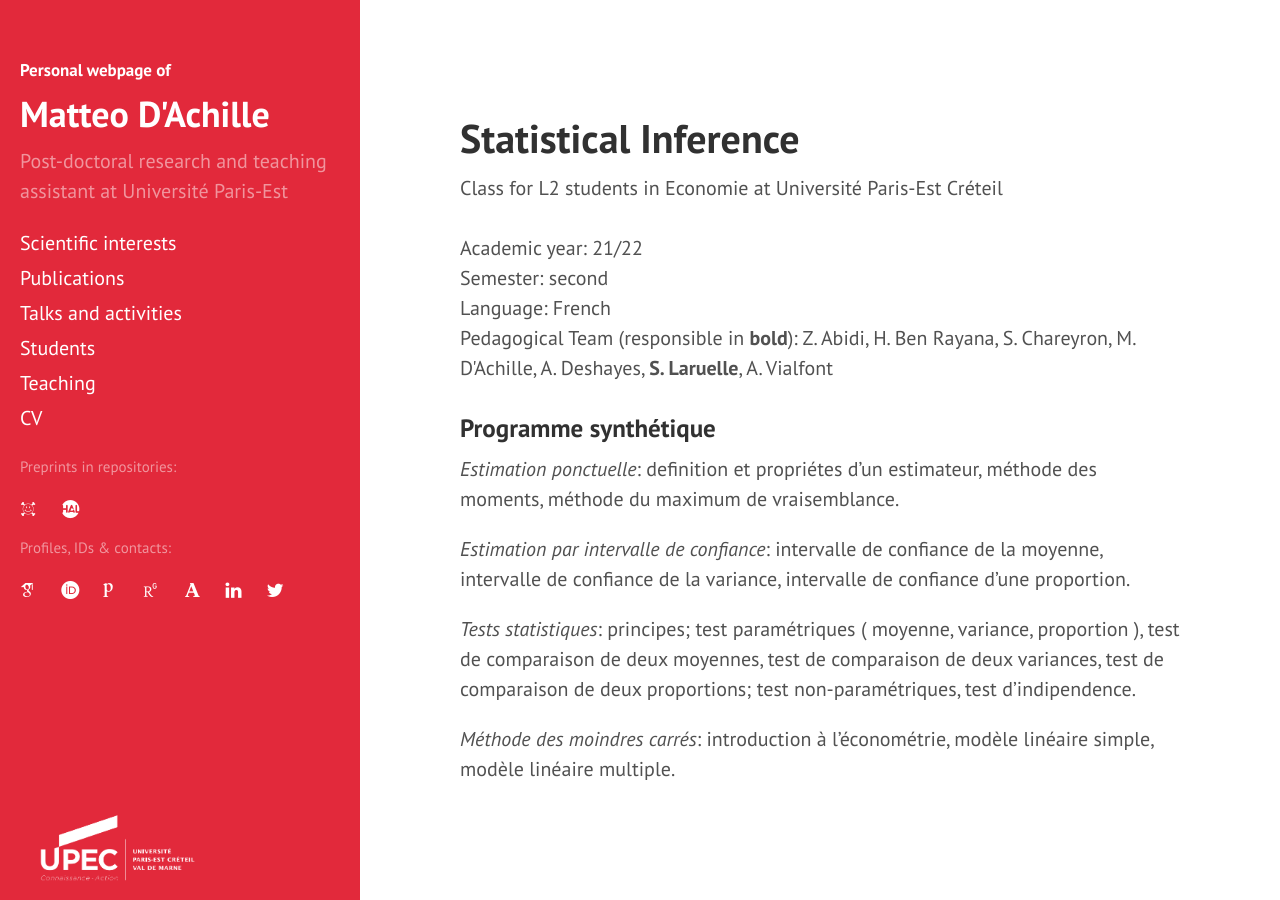
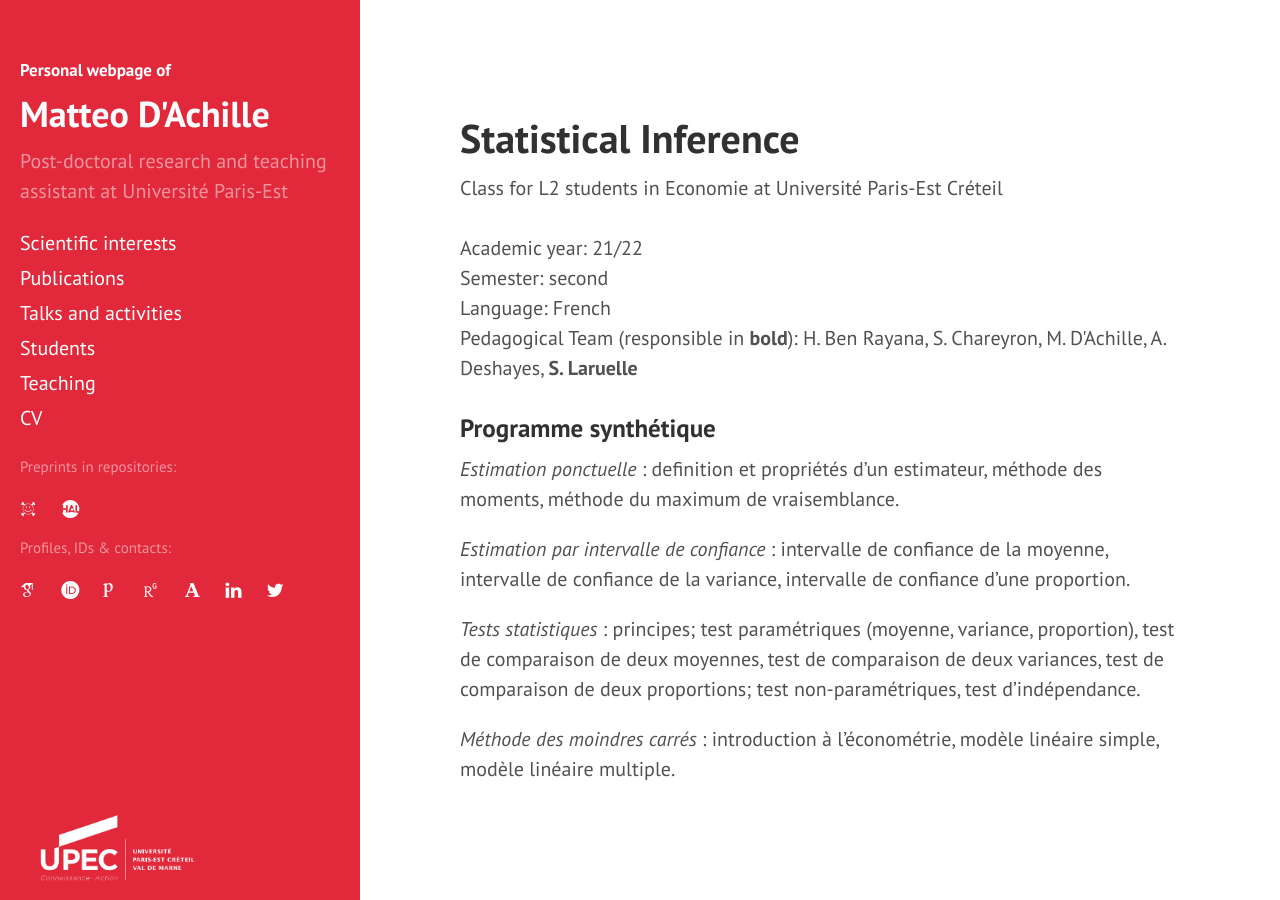
Before and after one commit to matteodachille/matteodachille.github.io, a Jekyll site: the page built from _courses/infstat2021.md, in a window 1280 px wide. Built offline with Jekyll 4.4.1, drawn with Linux system fonts in a browser that asks for light colours; nearby versions of some CDN libraries; some web fonts are replaced.

Commit message:
Corrected typos

```diff
--- a/_courses/infstat2021.md
+++ b/_courses/infstat2021.md
@@ -11,7 +11,7 @@ level: L2
 #professor: Sophie Laruelle
 hoursCM :
 hoursTD:
-team: Z. Abidi, H. Ben Rayana, S. Chareyron, M. D'Achille, A. Deshayes, <b>S. Laruelle</b>, A. Vialfont
+team:  H. Ben Rayana, S. Chareyron, M. D'Achille, A. Deshayes, <b>S. Laruelle</b>
 studtype: Economie #(Mathématiques - Physique - Informatique)
 etab: Université Paris-Est Créteil
 classnumber: 8
@@ -19,11 +19,11 @@ classnumber: 8
 ### Programme synthétique
 
 
-_Estimation ponctuelle_: definition et propriétes d'un estimateur, méthode des moments, méthode du maximum de vraisemblance.
+_Estimation ponctuelle_ : definition et propriétés d'un estimateur, méthode des moments, méthode du maximum de vraisemblance.
 
 
-_Estimation par intervalle de confiance_: intervalle de confiance de la moyenne, intervalle de confiance de la variance, intervalle de confiance d'une proportion.
+_Estimation par intervalle de confiance_ : intervalle de confiance de la moyenne, intervalle de confiance de la variance, intervalle de confiance d'une proportion.
 
-_Tests statistiques_: principes; test paramétriques ( moyenne, variance, proportion ), test de comparaison de deux moyennes, test de comparaison de deux variances, test de comparaison de deux proportions; test non-paramétriques, test d'indipendence.
+_Tests statistiques_ : principes; test paramétriques (moyenne, variance, proportion), test de comparaison de deux moyennes, test de comparaison de deux variances, test de comparaison de deux proportions; test non-paramétriques, test d'indépendance.
 
-_Méthode des moindres carrés_: introduction à l'économétrie, modèle linéaire simple, modèle linéaire multiple.
+_Méthode des moindres carrés_ : introduction à l'économétrie, modèle linéaire simple, modèle linéaire multiple.
```
Also changed, not shown: _courses/infstat2020.md (+3 -3 lines), _courses/mathdyn2020.md (+2 -2 lines), _courses/mathdyn2021.md (+2 -2 lines).
